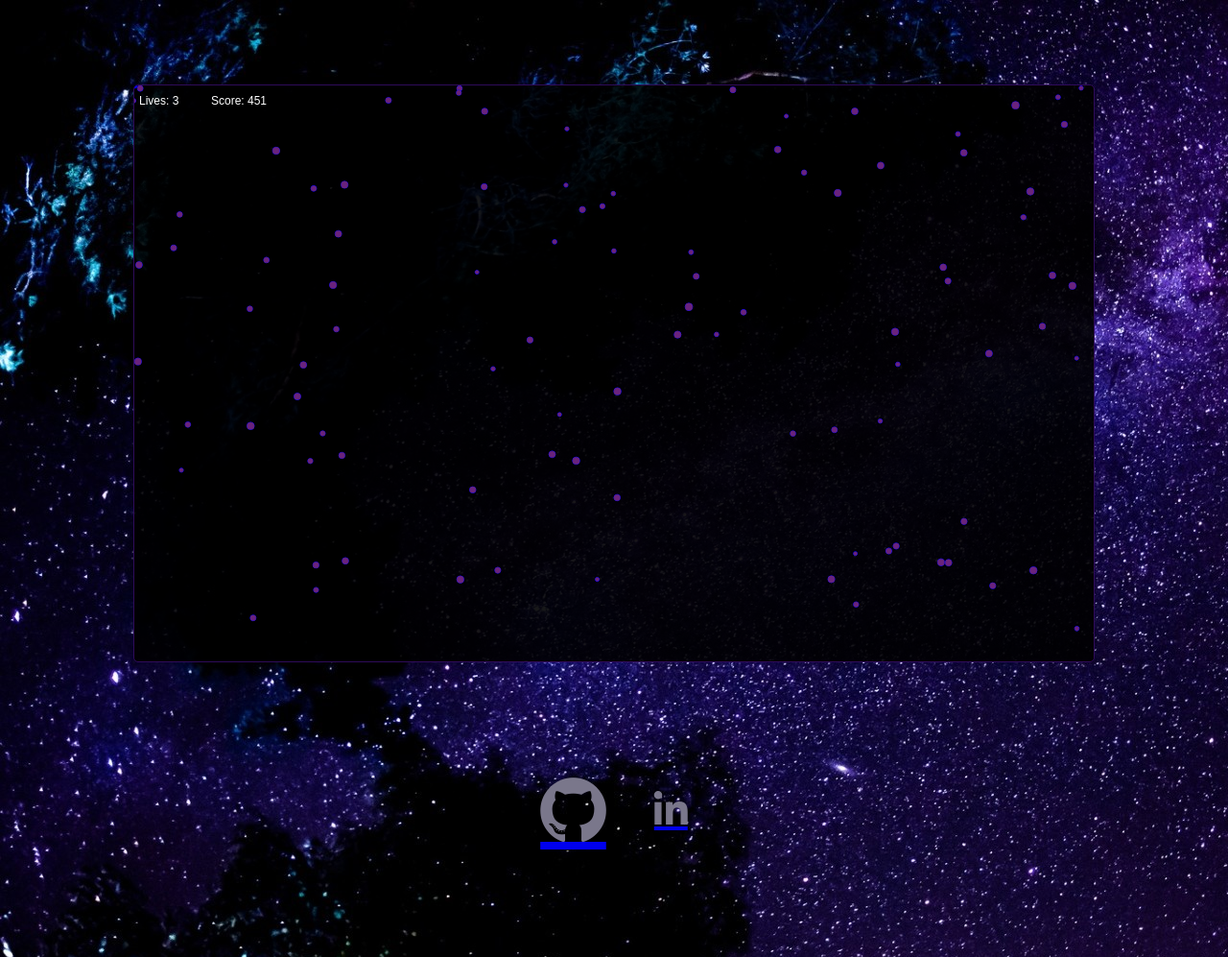
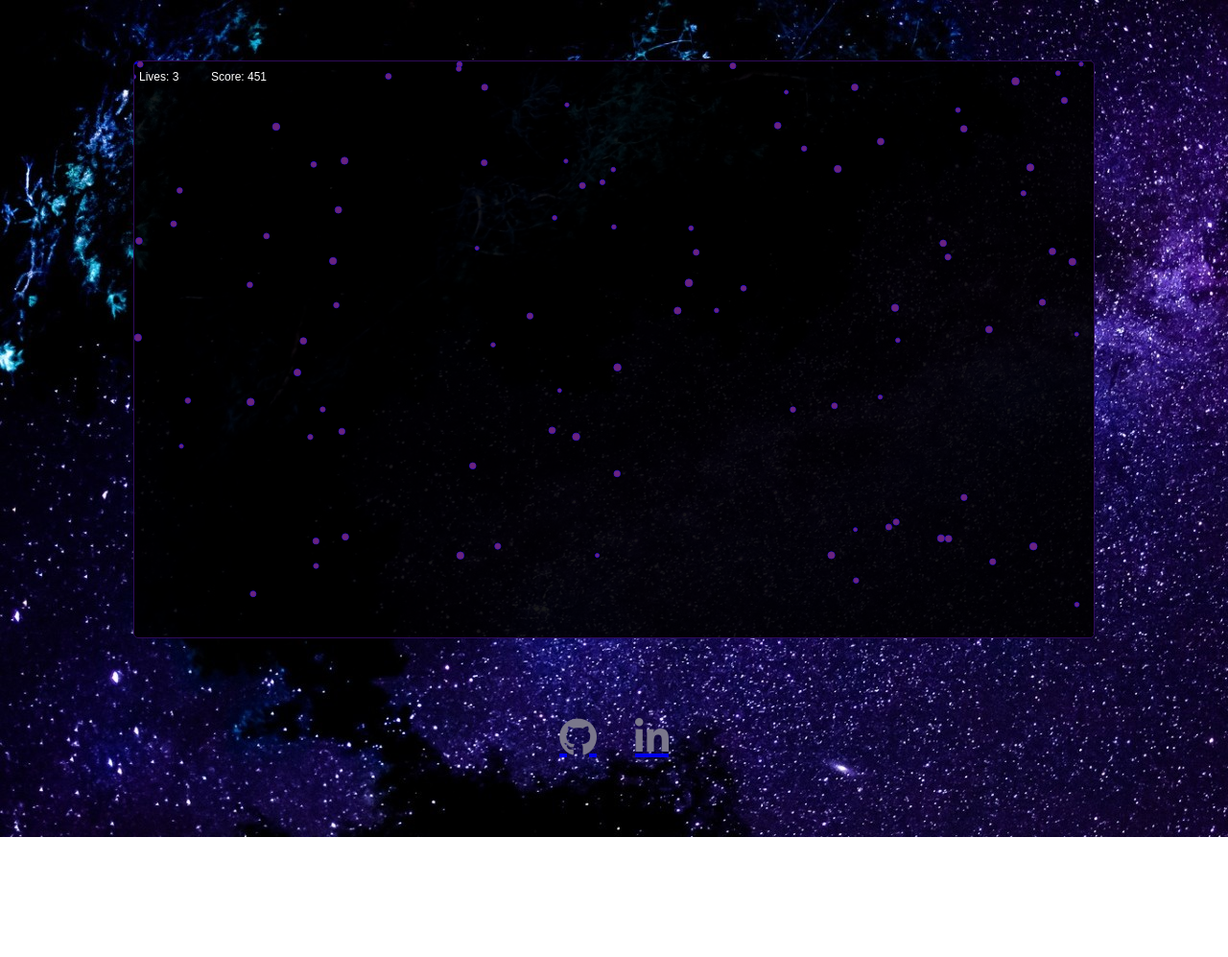
Before and after one commit to saulack/particle, a website built with webpack: page index.html in a window 1280 px wide. Shown: the whole page at 96% size. After the commit the page ends 872 px from the top, so only its background shows below. Built offline with nearby package versions, Linux system fonts and the light colour scheme.

Commit message:
Minor changes

```diff
--- a/canvas.css
+++ b/canvas.css
@@ -2,7 +2,7 @@ div {
   display: flex;
   justify-content: center;
   align-items: center;
-  margin: 7%;
+  margin: 5%;
 }
 
 #canvas {
@@ -29,6 +29,6 @@ body {
 
 i {
   font-size: 40px;
-  margin: 10px;
+  margin: 5px;
   color: rgb(122, 119, 139);
 }
--- a/index.html
+++ b/index.html
@@ -21,7 +21,7 @@
 
       <div class="links">
         <a class="link" href="https://github.com/saulack">
-          <i class="fa fa-github" aria-hidden="true"></i>
+          <i class="fab fa-github" aria-hidden="true"></i>
         </a>
 
 
--- a/lib/circles.js
+++ b/lib/circles.js
@@ -28,8 +28,6 @@ class Circle  {
   }
 
 
-
-
   update(){
     if ( this.x < 0 || this.y > 600) {
       this.x = Math.random() * 1200;
--- a/lib/player.js
+++ b/lib/player.js
@@ -69,8 +69,8 @@ class Player extends Circle {
  drawStartAgain() {
    ctx.font = "20px Arial";
    ctx.fillStyle = "blue";
-   ctx.fillText("lets do another", 600, 400)
-   canvas.addEventListener('click', document.reload())
+   ctx.fillText("Thank you sir, may I have another", 600, 400)
+
  }
 
  drawResetCursor() {
@@ -103,7 +103,6 @@ class Player extends Circle {
     }
 
     if (this.collisionDetect(particles)) {
-      console.log('colls');
      this.lives -= 1
     }
 
@@ -119,6 +118,7 @@ class Player extends Circle {
 
     this.drawGameOver()
     this.drawPlayer();
+    this.drawStartAgain()
 
     if (this.history.length < 300) {
      this.history.push([this.x, this.y]);
```
